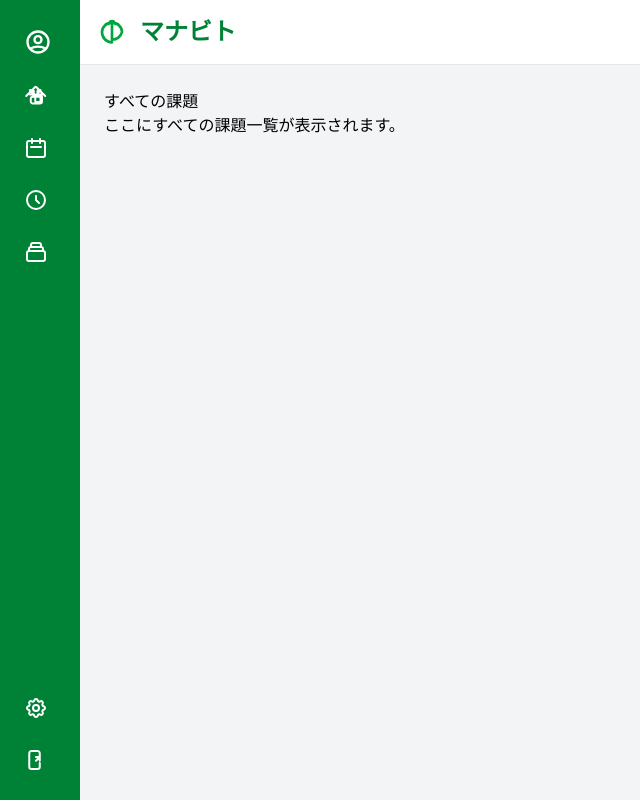
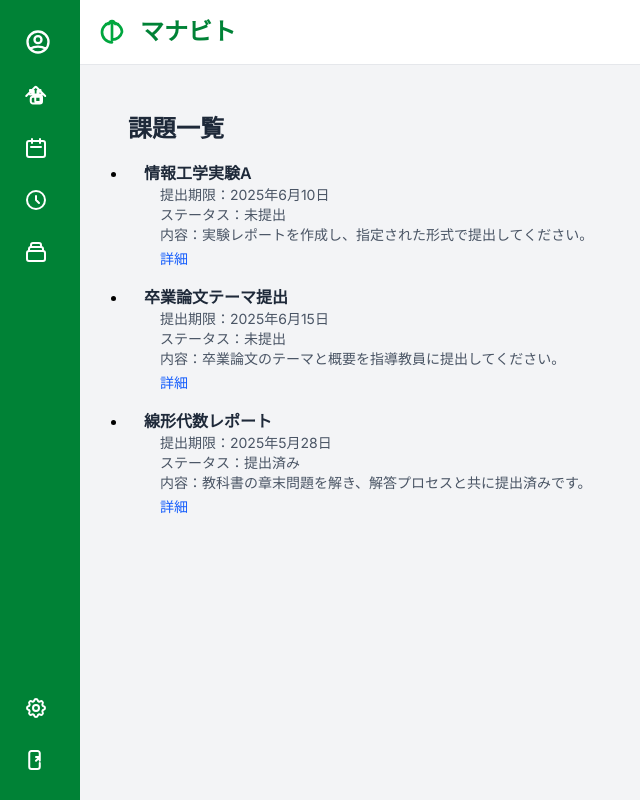
Before and after one commit to evans707/ManabitoApp, a Vue app in the folder frontend/: page /all-assignments in a window 1280 px wide. Shown: the whole page, without its empty margins (0-640 px from the left). Built offline with nearby package versions, Linux system fonts and the light colour scheme; no server answers; sample sign-in values are in the browser's storage.

Commit message:
[change]AllassignmentsView.vueを変更

```diff
--- a/frontend/src/views/AllAssignmentsView.vue
+++ b/frontend/src/views/AllAssignmentsView.vue
@@ -1,6 +1,34 @@
 <template>
-  <div class="all-assignments-page">
-    <h2>すべての課題</h2>
-    <p>ここにすべての課題一覧が表示されます。</p>
+  <div class="p-6">
+    <h1 class="text-2xl font-bold text-gray-800 mb-4">課題一覧</h1>
+    <ul class="space-y-4">
+      <li v-for="task in allAssignments" :key="task.id" class="pl-4 list-disc">
+        <div class="font-semibold text-gray-800">{{ task.title }}</div>
+        <div class="ml-4 text-sm text-gray-600">
+          <p>提出期限：{{ task.dueDate }}</p>
+          <p>ステータス：{{ task.status }}</p>
+          <p>内容：{{ task.description }}</p>
+          <RouterLink
+            :to="`/assignment/${task.id}`"
+            class="text-blue-600 hover:underline inline-block mt-1"
+          >
+            詳細
+          </RouterLink>
+        </div>
+      </li>
+    </ul>
   </div>
 </template>
+
+<script setup>
+import { useRoute } from 'vue-router'
+
+const route = useRoute()
+
+// ダミーデータ
+const allAssignments = {
+  '1': { id: 1, title: '情報工学実験A', dueDate: '2025年6月10日', status: '未提出', description: '実験レポートを作成し、指定された形式で提出してください。' },
+  '2': { id: 2, title: '卒業論文テーマ提出', dueDate: '2025年6月15日', status: '未提出', description: '卒業論文のテーマと概要を指導教員に提出してください。' },
+  '3': { id: 3, title: '線形代数レポート', dueDate: '2025年5月28日', status: '提出済み', description: '教科書の章末問題を解き、解答プロセスと共に提出済みです。' }
+}
+</script>
```
